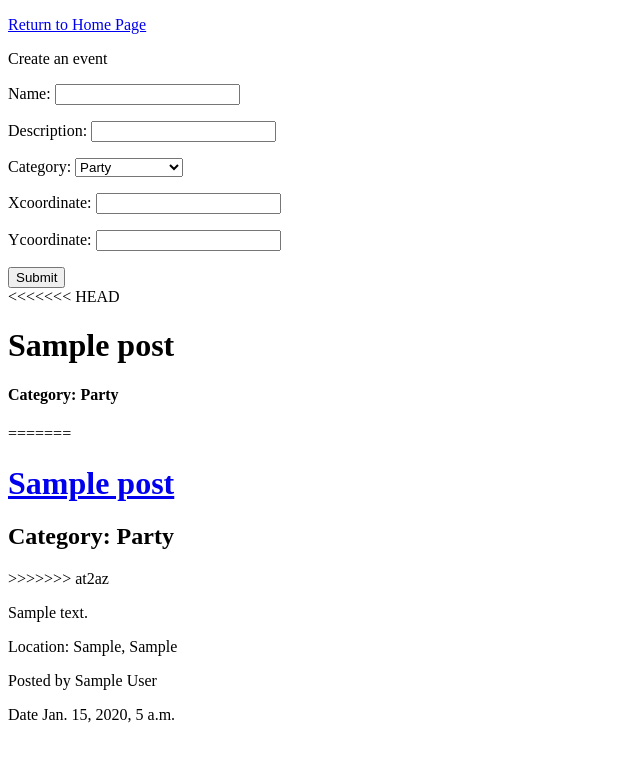
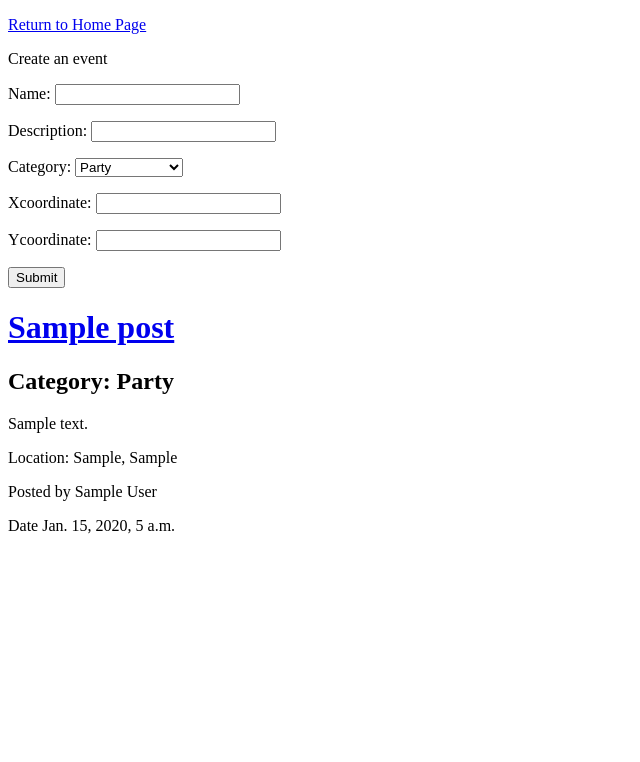
Before and after one commit to atomiak/cs3240-project, a Django app: page /events/ in a window 1280 px wide. Shown: the top 762 px of the page, without its empty margins (0-640 px from the left). Run offline with Django 3.2, Linux system fonts and the light colour scheme; tables that the repository leaves empty hold one stand-in row (values such as "Sample post").

Commit message:
still fixing stuff

```diff
--- a/events/templates/events/index.html
+++ b/events/templates/events/index.html
@@ -13,14 +13,9 @@
                 <button type="submit"> Submit </button>
         </form>
         {% for post in posts reversed %}
-<<<<<<< HEAD
-                <h1> {{ post.name }}</h1>
-                <h4> Category: {{ post.category }}</h2>
-=======
                 <!--<h1> {{ post.name }}</h1>-->
                 <h1> <a href="/events/{{post.id}}/">{{post.name}}</a></h1>
                 <h2> Category: {{ post.category }}</h2>
->>>>>>> at2az
                 <p> {{ post.description }}</p>
                 <p> Location: {{ post.xcoordinate }}, {{ post.ycoordinate }}</p>
                 <p> Posted by {{ post.user.get_full_name }} </p>
```
